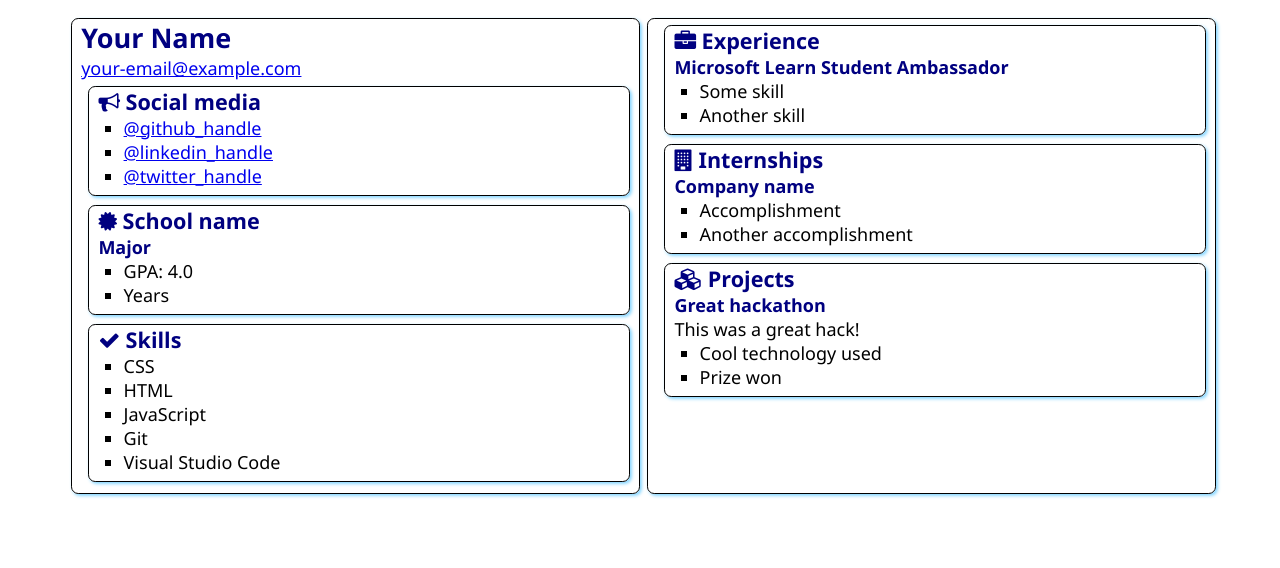
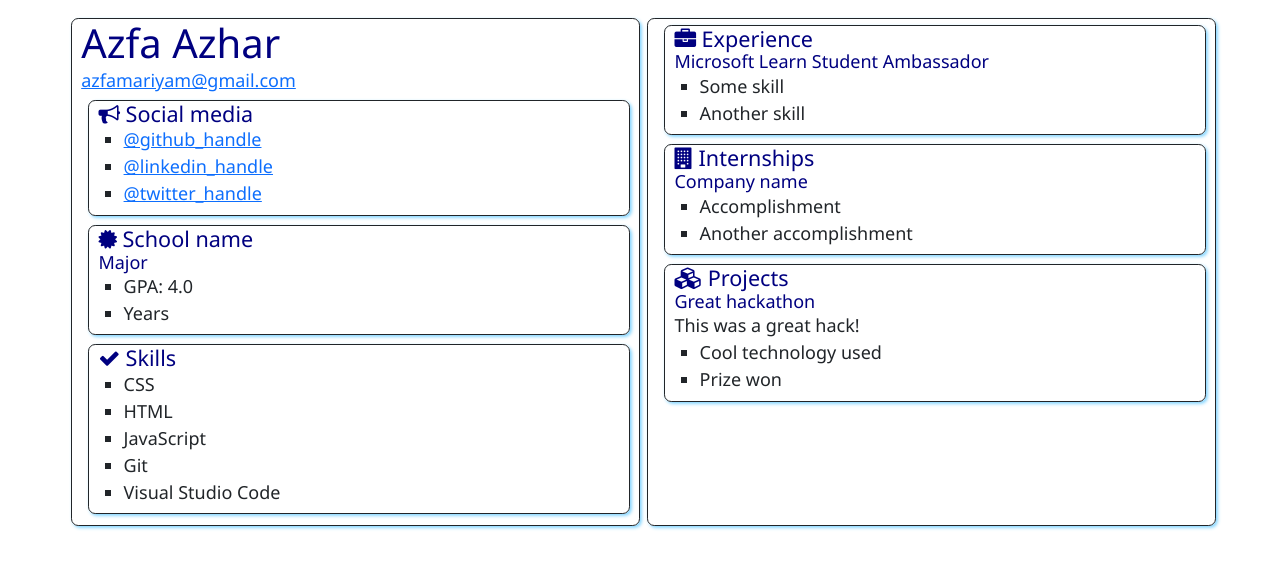
Before and after one commit to AzfaMariyam/SATechnicalOnboarding, a plain HTML site: page src/index.html in a window 1280 px wide. Drawn offline with nearby package versions, Linux system fonts and the light colour scheme.

Commit message:
changed basic info

```diff
--- a/src/index.html
+++ b/src/index.html
@@ -5,15 +5,18 @@
     <meta http-equiv="X-UA-Compatible" content="IE=edge">
     <meta name="viewport" content="width=device-width, initial-scale=1.0">
     <title>Resume</title>
-
+    <!-- CSS only -->
+    <link href="https://cdn.jsdelivr.net/npm/bootstrap@5.2.0/dist/css/bootstrap.min.css" rel="stylesheet" integrity="sha384-gH2yIJqKdNHPEq0n4Mqa/HGKIhSkIHeL5AyhkYV8i59U5AR6csBvApHHNl/vI1Bx" crossorigin="anonymous">
+    <!-- JavaScript Bundle with Popper -->
+    <script src="https://cdn.jsdelivr.net/npm/bootstrap@5.2.0/dist/js/bootstrap.bundle.min.js" integrity="sha384-A3rJD856KowSb7dwlZdYEkO39Gagi7vIsF0jrRAoQmDKKtQBHUuLZ9AsSv4jD4Xa" crossorigin="anonymous"></script>
     <link rel="stylesheet" href="style.css">
     <link rel="stylesheet" href="https://cdnjs.cloudflare.com/ajax/libs/font-awesome/4.7.0/css/font-awesome.min.css">
 </head>
 <body>
     <main>
         <article class="box">
-            <h1>Your Name</h1>
-            <div><a href="mailto:your.email@example.com">your-email@example.com</a></div>
+            <h1>Azfa Azhar</h1>
+            <div><a href="mailto:azfamariyam@gmail.com">azfamariyam@gmail.com</a></div>
 
             <section class="box">
                 <h2>
```
